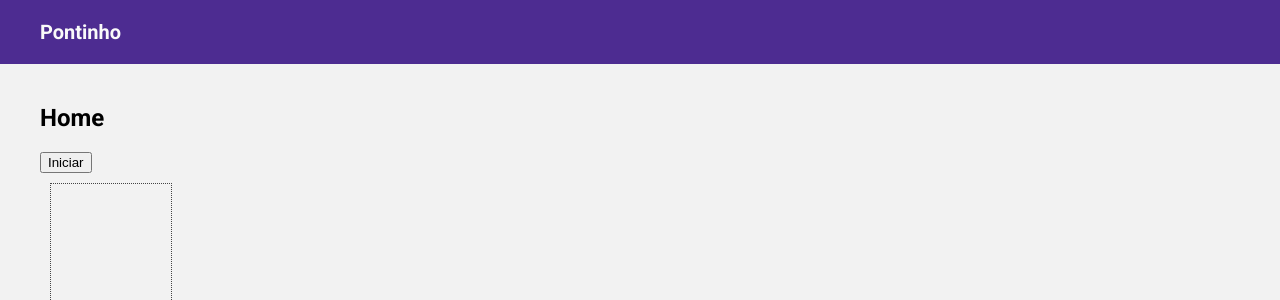
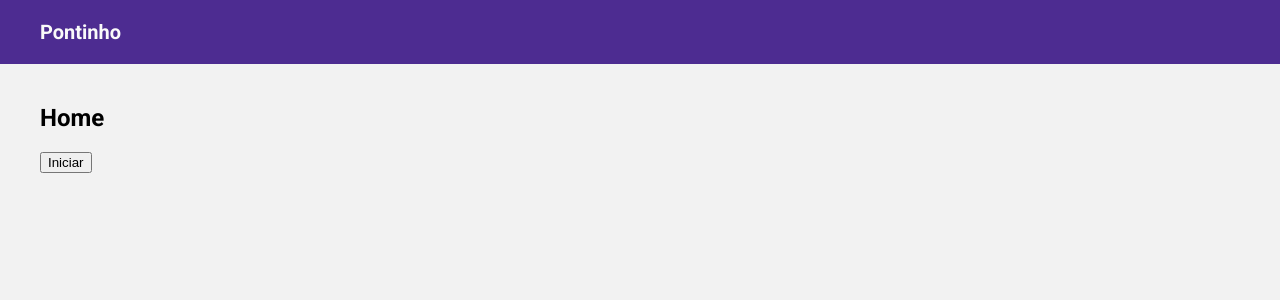
Before and after one commit to dcollioni/lil-point-web, a React (Create React App) app: page / in a window 1280 px wide. Shown: the top 300 px of the page. Built offline with nearby package versions, Linux system fonts and the light colour scheme.

Commit message:
Take discarded card

```diff
--- a/src/components/card/Card.tsx
+++ b/src/components/card/Card.tsx
@@ -3,19 +3,19 @@ import CardModel from '../../models/Card'
 import './card.scss'
 
 interface Props {
-  card: CardModel
+  card?: CardModel
   isSelected?: boolean
   onClick?: React.MouseEventHandler<HTMLDivElement>
 }
 
 function Card(props: Props) {
-  const { image } = props.card
+  const image = props.card?.image
   const { isSelected, onClick } = props
 
   return (
     <div
       className={`card ${isSelected ? 'selected' : ''}`}
-      style={{ backgroundImage: `url(${image})` }}
+      style={image ? { backgroundImage: `url(${image})` } : {}}
       onClick={onClick}
     ></div>
   )
--- a/src/components/card/card.scss
+++ b/src/components/card/card.scss
@@ -1,6 +1,7 @@
 @import './../../base';
 
 .card {
+  background-image: url('./back.png');
   background-repeat: no-repeat;
   background-position: center;
   background-size: contain;
--- a/src/models/Table.ts
+++ b/src/models/Table.ts
@@ -4,6 +4,7 @@ import Game from './Game'
 interface Table {
   games: Game[]
   discarded: Card[]
+  selectedCards: Card[]
 }
 
 export default Table
--- a/src/pages/home/Home.tsx
+++ b/src/pages/home/Home.tsx
@@ -27,7 +27,7 @@ const mapCardValue = (value: string): number => {
 function Home() {
   const [deck, setDeck] = useState<Deck>()
   const [players, setPlayers] = useState<Player[]>([])
-  const [table, setTable] = useState<Table>({ games: [], discarded: [] })
+  const [table, setTable] = useState<Table>({ games: [], discarded: [], selectedCards: [] })
 
   const start = async () => {
     console.log('iniciar...')
@@ -39,7 +39,7 @@ function Home() {
     const deck = { id: newDeck.deck_id, remaining: newDeck.remaining, cards: [] }
     setDeck({ ...deck })
 
-    const table: Table = { games: [], discarded: [] }
+    const table: Table = { games: [], discarded: [], selectedCards: [] }
     setTable({ ...table })
 
     const createPlayers = () => {
@@ -123,11 +123,13 @@ function Home() {
 
       if (card) {
         table.discarded.push(card)
+        table.selectedCards = []
         setTable({ ...table })
 
         if (player) {
           player.deck.cards = player.deck.cards.filter(c => c.id !== cardId)
           player.deck.remaining = player.deck.cards.length
+          player.selectedCards = []
           setPlayers([...players])
         }
       }
@@ -179,7 +181,7 @@ function Home() {
     // some basic styles to make the items look a bit nicer
     userSelect: 'none',
     // padding: grid * 2,
-    margin: `0 ${grid}px 0 0`,
+    // margin: `0 ${grid}px 0 0`,
 
     // change background colour if dragging
     background: isDragging ? 'transparent' : 'transparent',
@@ -206,20 +208,35 @@ function Home() {
     }
   }
 
+  const onClickDiscardedCard = (card: Card) => {
+    const { selectedCards } = table
+    if (selectedCards.includes(card)) {
+      table.selectedCards = selectedCards.filter(c => c !== card)
+      setTable({ ...table })
+    } else {
+      table.selectedCards.push(card)
+      setTable({ ...table })
+    }
+  }
+
   const onClickDropGame = (player: Player) => {
+    const { selectedCards: tableSelectedCards } = table
     const { selectedCards } = player
-    const validGame = isGameValid(selectedCards)
+    const validGame = isGameValid([...selectedCards, ...tableSelectedCards])
 
     if (!validGame) {
       return
     }
 
     table.games.push({ id: uuidv4(), cards: validGame })
+    table.discarded = table.discarded.filter(card => !table.selectedCards.includes(card))
+    table.selectedCards = []
+    setTable({ ...table })
+
     player.deck.cards = player.deck.cards.filter(card => !player.selectedCards.includes(card))
     player.deck.remaining = player.deck.cards.length
     player.selectedCards = []
     setPlayers([...players])
-    setTable({ ...table })
   }
 
   const onClickTakeCard = async (player: Player) => {
@@ -258,24 +275,27 @@ function Home() {
 
     const uniqueSuits = new Set(sortedCards.map(card => card.suit))
     if (uniqueSuits.size === 1) {
-      const validSequence = '1-2-3-4-5-6-7-8-9-10-11-12-13-14'
-      const values = sortedCards.map(card => card.value).join('-')
+      const validSequence = '01-02-03-04-05-06-07-08-09-10-11-12-13-14'
+      const values = sortedCards.map(card => card.value.toString().padStart(2, '0')).join('-')
       console.log(values)
 
       if (!validSequence.includes(values)) {
         const ace = sortedCards.find(card => card.value === 1)
+
+        if (!ace) {
+          return false
+        }
+
         if (ace) {
           ace.value = 14
           sortedCards = sortedCards.sort(sortByValue)
-          const values = sortedCards.map(card => card.value).join('-')
+          const values = sortedCards.map(card => card.value.toString().padStart(2, '0')).join('-')
           console.log(values)
 
           if (!validSequence.includes(values)) {
             return false
           }
         }
-
-        return false
       }
     } else if (uniqueSuits.size === 3) {
       const uniqueValues = new Set(sortedCards.map(card => card.value))
@@ -321,19 +341,20 @@ function Home() {
           </div>
         )}
 
-        {table && (
+        {deck && table && (
           <div id="table">
+            <div className="cards available">{deck.remaining > 0 && <CardComponent />}</div>
+
             <Droppable droppableId="discard" direction="horizontal">
-              {(provided, snapshot) => (
-                <div
-                  className="discarded"
-                  ref={provided.innerRef}
-                  style={getListStyle(snapshot.isDraggingOver)}
-                  {...provided.droppableProps}
-                >
+              {provided => (
+                <div className="cards discarded" ref={provided.innerRef} {...provided.droppableProps}>
                   {table.discarded.map(card => (
                     <div key={card.id}>
-                      <CardComponent card={card} />
+                      <CardComponent
+                        card={card}
+                        isSelected={table.selectedCards.includes(card)}
+                        onClick={() => onClickDiscardedCard(card)}
+                      />
                     </div>
                   ))}
                 </div>
@@ -344,12 +365,7 @@ function Home() {
               {table.games.map(game => (
                 <Droppable droppableId={`game_${game.id}`} direction="horizontal" key={game.id}>
                   {provided => (
-                    <div
-                      className="game"
-                      ref={provided.innerRef}
-                      // style={getListStyle(snapshot.isDraggingOver)}
-                      {...provided.droppableProps}
-                    >
+                    <div className="game" ref={provided.innerRef} {...provided.droppableProps}>
                       {game.cards.map(card => (
                         <CardComponent key={card.id} card={card} />
                       ))}
--- a/src/pages/home/home.scss
+++ b/src/pages/home/home.scss
@@ -7,7 +7,7 @@
 .games {
   .game {
     display: inline-block;
-    margin-right: 150px;
+    margin-right: 100px;
     padding-right: 60px;
 
     .card {
@@ -17,14 +17,16 @@
 }
 
 #table {
-  .discarded {
+  .cards {
     border: 1px dotted #444;
     display: inline-block;
     margin: 10px;
+    padding: 8px;
     width: 104px;
     height: 143px;
 
     .card {
+      cursor: pointer;
       margin: 0;
       position: absolute;
     }
```
Also changed, not shown: src/components/card/back.png (added).
